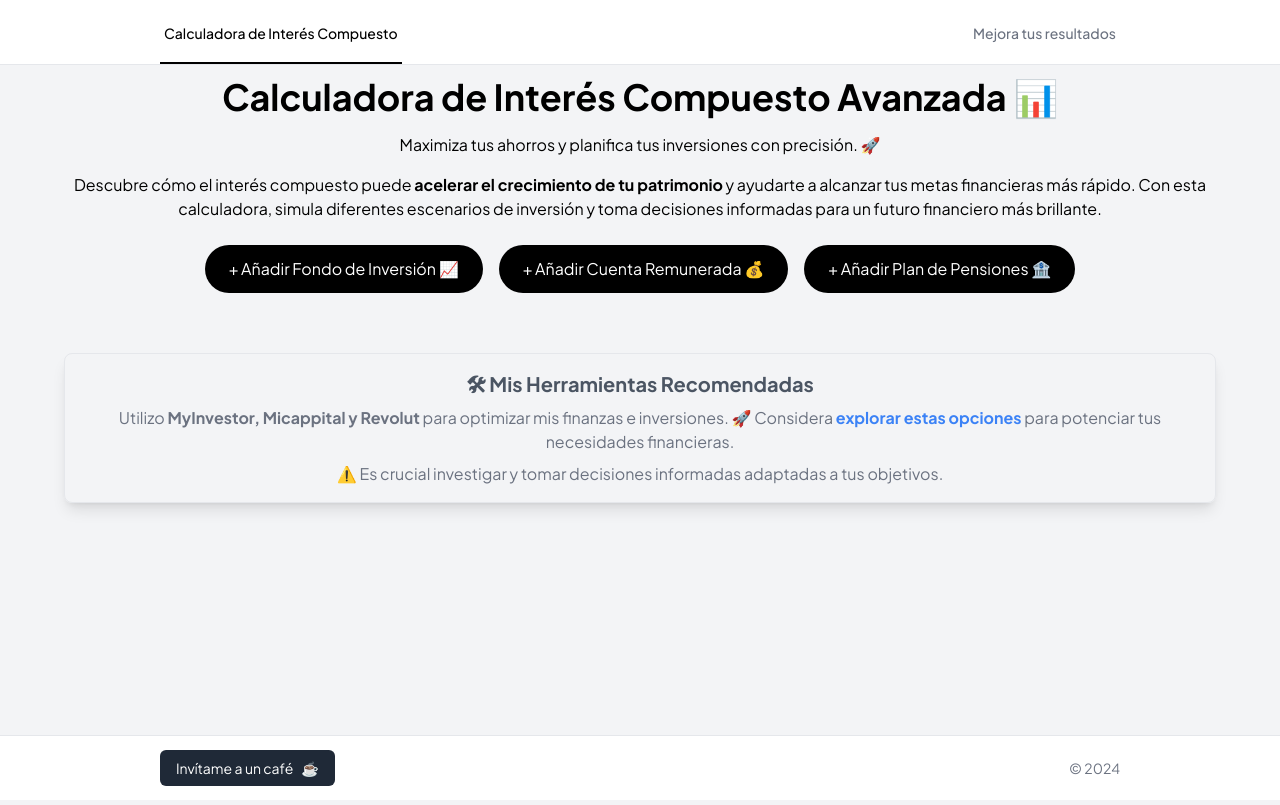
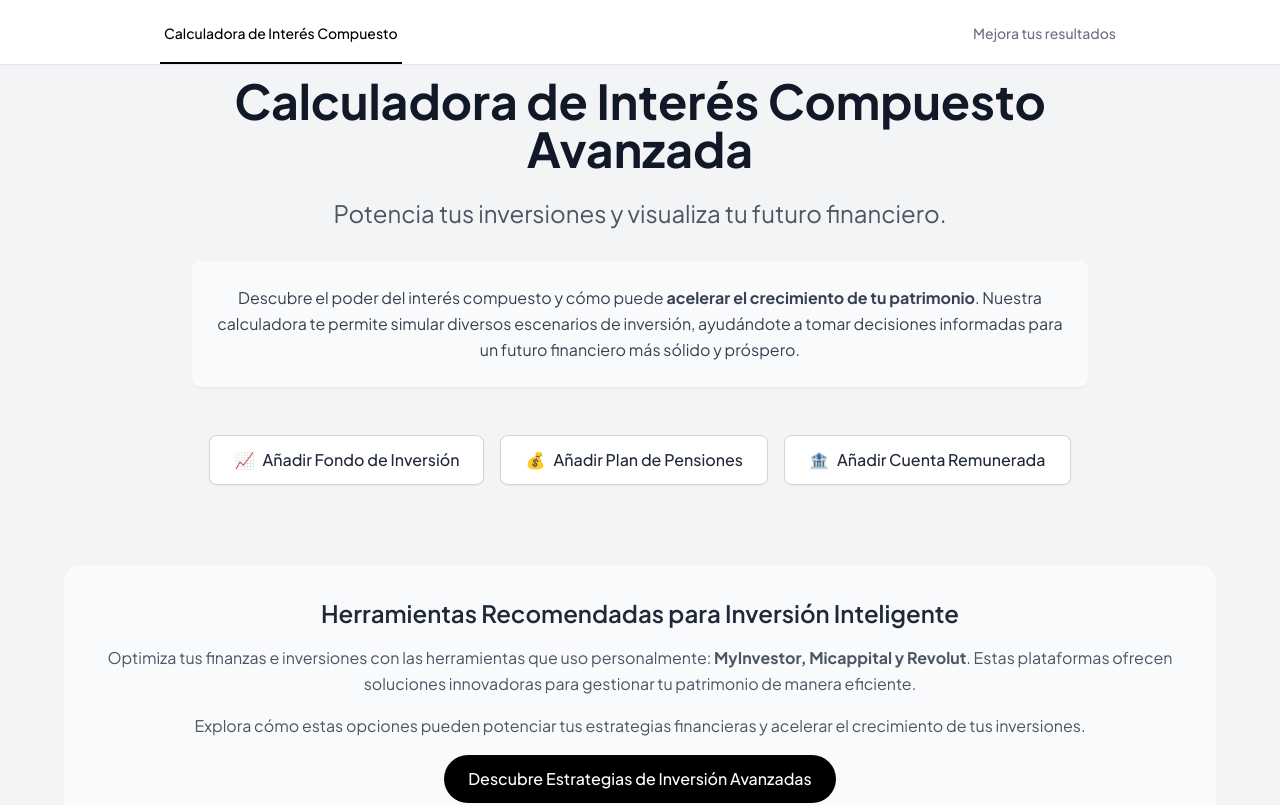
Before and after one commit to jlfernandezfernandez/compound-interest-calculator, a Next.js app: page /calculadora-interes-compuesto in a window 1280 px wide. Shown: the top 805 px of the page. Built offline with nearby package versions, Linux system fonts and the light colour scheme.

Commit message:
feature: ui improvements

```diff
--- a/package.json
+++ b/package.json
@@ -9,6 +9,7 @@
     "lint": "next lint"
   },
   "dependencies": {
+    "@geist-ui/core": "^2.3.8",
     "@reduxjs/toolkit": "^2.2.7",
     "@vercel/analytics": "^1.3.1",
     "@vercel/speed-insights": "^1.0.12",
--- a/src/app/calculadora-interes-compuesto/page.tsx
+++ b/src/app/calculadora-interes-compuesto/page.tsx
@@ -15,18 +15,18 @@ export const metadata: Metadata = {
 
 export default function CalculatorPage() {
   return (
-    <>
-      <main className="flex-grow">
-        <div className="flex flex-col p-3 font-body max-w-7xl mx-auto">
+    <div className="flex flex-col min-h-screen">
+      <div className="flex-grow p-3 max-w-7xl mx-auto w-full">
+        <main className="font-body">
           <div className="flex flex-col items-center w-full overflow-auto">
             <IntroductionSection />
             <ProductButtons />
             <ProductList />
             <ProductsResult />
           </div>
-        </div>
-      </main>
-      <FinalSection />
-    </>
+        </main>
+        <FinalSection />
+      </div>
+    </div>
   );
 }
--- a/src/app/mejora-tus-resultados/page.tsx
+++ b/src/app/mejora-tus-resultados/page.tsx
@@ -29,7 +29,7 @@ export default function ImproveResultsPage() {
           href="/mejora-tus-resultados/como-invierto"
           className="inline-block bg-black hover:bg-gray-800 text-white py-3 px-6 rounded-full transition duration-300"
         >
-          Descubre Más
+          Descúbrelos
         </Link>
       </div>
       <div className="space-y-8">
--- a/src/components/FinalSection.tsx
+++ b/src/components/FinalSection.tsx
@@ -3,10 +3,40 @@ import React from "react";
 
 export default function FinalSection() {
   return (
-    <section className="max-w-6xl mx-auto w-full my-4 p-4 border border-gray-200 rounded-lg shadow-lg ">
-      <h2 className="text-xl font-bold text-center text-gray-600">🛠 Mis Herramientas Recomendadas</h2>
-      <p className="text-center mt-2 text-gray-500">Utilizo <strong>MyInvestor, Micappital y Revolut</strong> para optimizar mis finanzas e inversiones. 🚀 Considera <Link href="/mejora-tus-resultados" className="text-blue-500 hover:text-blue-700 font-bold">explorar estas opciones</Link> para potenciar tus necesidades financieras.</p>
-      <p className="text-center mt-2 text-gray-500">⚠️ Es crucial investigar y tomar decisiones informadas adaptadas a tus objetivos.</p>
+    <section
+      className="max-w-6xl mx-auto w-full my-8 p-8 bg-gray-50 rounded-2xl shadow-sm"
+      aria-labelledby="recommended-tools"
+    >
+      <h2
+        id="recommended-tools"
+        className="text-2xl font-semibold text-center text-gray-800 mb-4"
+      >
+        Herramientas Recomendadas para Inversión Inteligente
+      </h2>
+      <div className="space-y-4">
+        <p className="text-center text-gray-600 leading-relaxed">
+          Optimiza tus finanzas e inversiones con las herramientas que uso
+          personalmente: <strong>MyInvestor, Micappital y Revolut</strong>.
+          Estas plataformas ofrecen soluciones innovadoras para gestionar tu
+          patrimonio de manera eficiente.
+        </p>
+        <p className="text-center text-gray-600 leading-relaxed">
+          Explora cómo estas opciones pueden potenciar tus estrategias
+          financieras y acelerar el crecimiento de tus inversiones.
+        </p>
+        <div className="text-center mt-6">
+          <Link
+            href="/mejora-tus-resultados"
+            className="inline-block bg-black text-white py-3 px-6 rounded-full hover:bg-gray-800 transition duration-300 font-medium"
+          >
+            Descubre Estrategias de Inversión Avanzadas
+          </Link>
+        </div>
+      </div>
+      <p className="text-center mt-6 text-sm text-gray-500">
+        Recuerda: La investigación y las decisiones informadas son cruciales
+        para alcanzar tus objetivos financieros.
+      </p>
     </section>
   );
 }
--- a/src/components/IntroductionSection.tsx
+++ b/src/components/IntroductionSection.tsx
@@ -1,9 +1,29 @@
+import React from "react";
+
 export default function IntroductionSection() {
   return (
-    <section className="max-w-6xl mx-auto w-full mb-6 flex flex-col items-center text-center" aria-label="Introducción a la Calculadora de Interés Compuesto">
-      <h2 className="text-3xl md:text-4xl font-bold mb-4">Calculadora de Interés Compuesto Avanzada 📊</h2>
-      <p className="mb-4">Maximiza tus ahorros y planifica tus inversiones con precisión. 🚀</p>
-      <p>Descubre cómo el interés compuesto puede <strong>acelerar el crecimiento de tu patrimonio</strong> y ayudarte a alcanzar tus metas financieras más rápido. Con esta calculadora, simula diferentes escenarios de inversión y toma decisiones informadas para un futuro financiero más brillante.</p>
+    <section
+      className="max-w-4xl mx-auto w-full mb-12 text-center"
+      aria-labelledby="intro-heading"
+    >
+      <h1
+        id="intro-heading"
+        className="text-4xl md:text-5xl font-bold mb-6 text-gray-900"
+      >
+        Calculadora de Interés Compuesto Avanzada
+      </h1>
+      <p className="text-xl md:text-2xl text-gray-600 mb-8">
+        Potencia tus inversiones y visualiza tu futuro financiero.
+      </p>
+      <div className="bg-gray-50 p-6 rounded-lg shadow-sm">
+        <p className="text-gray-700 leading-relaxed">
+          Descubre el poder del interés compuesto y cómo puede{" "}
+          <strong>acelerar el crecimiento de tu patrimonio</strong>. Nuestra
+          calculadora te permite simular diversos escenarios de inversión,
+          ayudándote a tomar decisiones informadas para un futuro financiero más
+          sólido y próspero.
+        </p>
+      </div>
     </section>
   );
 }
--- a/src/components/ProductButtons.tsx
+++ b/src/components/ProductButtons.tsx
@@ -1,18 +1,20 @@
-'use client'
+"use client";
 
-import React from 'react';
-import { useAppDispatch, useAppSelector } from '../store';
-import { addProduct } from '@/store/calculator/calculatorSlice';
-import { ProductDetails, ProductType, productTypes } from '@/financial_products/productTypes';
+import React from "react";
+import { useAppDispatch, useAppSelector } from "../store";
+import { addProduct } from "@/store/calculator/calculatorSlice";
+import {
+  ProductDetails,
+  ProductType,
+  productTypes,
+} from "@/financial_products/productTypes";
 
 export default function ProductButtons() {
   const dispatch = useAppDispatch();
+  const products = useAppSelector((state) => state.calculator.products);
 
-    // Selecciona todos los productos del estado global
-    const products = useAppSelector((state) => state.calculator.products); // Ajusta el selector según la estructura de tu estado
-
-    // Cuenta los productos por tipo
-    const countByType = (type: ProductType) => products.filter(product => product.type === type).length;
+  const countByType = (type: ProductType) =>
+    products.filter((product) => product.type === type).length;
 
   const handleAddProduct = (type: ProductType) => {
     const newProduct: ProductDetails = {
@@ -22,37 +24,34 @@ export default function ProductButtons() {
       initialAmount: 3000,
       contribution: 250,
       interestRate: 3.5,
-            duration: 25
+      duration: 25,
     };
     dispatch(addProduct(newProduct));
   };
 
   return (
-        <section className="mb-8 flex flex-wrap justify-center gap-2 sm:gap-4">
-            <button onClick={() => handleAddProduct('inversion')} className="inline-block bg-black hover:bg-gray-800 text-white py-2 px-4 sm:py-3 sm:px-6 rounded-full transition duration-300 sm:text-base">
-                + Añadir Fondo de Inversión 📈
-                {countByType('inversion') > 0 && (
-                    <span className="inline-flex justify-center items-center ml-2 bg-white text-black rounded-full h-6 w-6">
-                        {countByType('inversion')}
+    <section
+      className="mb-12 flex flex-wrap justify-center gap-4"
+      aria-label="Añadir productos de inversión"
+    >
+      {Object.entries(productTypes).map(([type, info]) => (
+        <button
+          key={type}
+          onClick={() => handleAddProduct(type as ProductType)}
+          className="group relative bg-white border border-gray-300 hover:border-gray-400 text-gray-800 py-3 px-6 rounded-lg transition duration-300 shadow-sm hover:shadow-md"
+          aria-label={`Añadir ${info.title}`}
+        >
+          <span className="flex items-center">
+            <span className="mr-2">{info.emoji}</span>
+            <span className="font-medium">Añadir {info.title}</span>
+          </span>
+          {countByType(type as ProductType) > 0 && (
+            <span className="absolute -top-2 -right-2 bg-black text-white text-xs font-bold rounded-full h-6 w-6 flex items-center justify-center">
+              {countByType(type as ProductType)}
             </span>
           )}
         </button>
-            <button onClick={() => handleAddProduct('cuenta')} className="inline-block bg-black hover:bg-gray-800 text-white py-2 px-4 sm:py-3 sm:px-6 rounded-full transition duration-300 sm:text-base">
-                + Añadir Cuenta Remunerada 💰
-                {countByType('cuenta') > 0 && (
-                    <span className="inline-flex justify-center items-center ml-2 bg-white text-black rounded-full h-6 w-6">
-                        {countByType('cuenta')}
-                    </span>
-                )}
-            </button>
-            <button onClick={() => handleAddProduct('pension')} className="inline-block bg-black hover:bg-gray-800 text-white py-2 px-4 sm:py-3 sm:px-6 rounded-full transition duration-300 sm:text-base">
-                + Añadir Plan de Pensiones 🏦
-                {countByType('pension') > 0 && (
-                    <span className="inline-flex justify-center items-center ml-2 bg-white text-black rounded-full h-6 w-6">
-                        {countByType('pension')}
-                    </span>
-                )}
-            </button>
+      ))}
     </section>
   );
 }
--- a/src/components/ProductCard.tsx
+++ b/src/components/ProductCard.tsx
@@ -1,47 +1,67 @@
-import { useAppDispatch } from '@/store';
-import { removeProduct, updateProduct } from '@/store/calculator/calculatorSlice';
-import { ProductDetails, productTypes } from '@/financial_products/productTypes';
-import ProductForm from './ProductForm';
-import ProductResult from './ProductResult';
+import React, { useCallback } from "react";
+import { useMediaQuery } from "@geist-ui/core";
+import { useAppDispatch } from "@/store";
+import {
+  removeProduct,
+  updateProduct,
+} from "@/store/calculator/calculatorSlice";
+import {
+  ProductDetails,
+  productTypes,
+} from "@/financial_products/productTypes";
+import ProductForm from "./ProductForm";
+import ProductResult from "./ProductResult";
 
-export default function ProductCard({ productDetails }: { productDetails: ProductDetails }) {
-    const productInfo = productTypes[productDetails.type] || { emoji: '', title: '' };
+export default function ProductCard({
+  productDetails,
+}: {
+  productDetails: ProductDetails;
+}) {
+  const productInfo = productTypes[productDetails.type] || {
+    emoji: "",
+    title: "",
+  };
   const dispatch = useAppDispatch();
-    const isMobile = window.innerWidth < 600;
+  const isMobile = useMediaQuery("xs", { match: "down" });
 
-    const handleRemoveProduct = () => {
-        console.log(productDetails);
+  const handleRemoveProduct = useCallback(() => {
     dispatch(removeProduct(productDetails.id));
-    };
+  }, [dispatch, productDetails.id]);
 
-    const handleChange = (field: keyof ProductDetails, value: string) => {
+  const handleChange = useCallback(
+    (field: keyof ProductDetails, value: string) => {
       const updatedProductDetails = {
         ...productDetails,
-            [field]: value
+        [field]: value,
       };
       dispatch(updateProduct(updatedProductDetails));
-    };
+    },
+    [dispatch, productDetails]
+  );
 
   return (
     <div className="max-w-5xl mx-auto w-full bg-white p-5 rounded-lg shadow-lg">
       <div className="flex justify-between items-center mb-6">
         <div className="flex items-center">
-                    <span className="text-xl">{productInfo.emoji}</span>
+          <span className="text-xl" aria-hidden="true">
+            {productInfo.emoji}
+          </span>
           <input
             type="text"
             placeholder={productInfo.title}
             value={productDetails.name}
-                        onChange={(e) => (handleChange('name', e.target.value))}
-                        className="ml-2 text-xl bg-transparent border-0 border-b-2 border-gray-200 focus:border-gray-400 outline-none"
-                        style={{ transition: 'border-color 0.3s ease', maxWidth: '200px' }}
+            onChange={(e) => handleChange("name", e.target.value)}
+            className="ml-2 text-xl bg-transparent border-0 border-b-2 border-gray-200 focus:border-gray-400 outline-none transition-colors duration-300 max-w-[200px]"
             maxLength={17}
+            aria-label={`Nombre del ${productInfo.title}`}
           />
         </div>
         <button
           onClick={handleRemoveProduct}
           className="text-xs text-red-600 hover:text-red-800 p-2"
+          aria-label={`Descartar ${productDetails.name || productInfo.title}`}
         >
-                    {isMobile ? '🗑️' : 'Descartar'}
+          {isMobile ? "🗑️" : "Descartar"}
         </button>
       </div>
       <div className="grid grid-cols-1 sm:grid-cols-2 gap-4">
@@ -49,6 +69,5 @@ export default function ProductCard({ productDetails }: { productDetails: Produc
         <ProductResult productDetails={productDetails} />
       </div>
     </div>
-
   );
 }
```
Also changed, not shown: 1 other file (tests, documents, lock files or other folders). Lines whose indentation alone changed are shown as unchanged.
